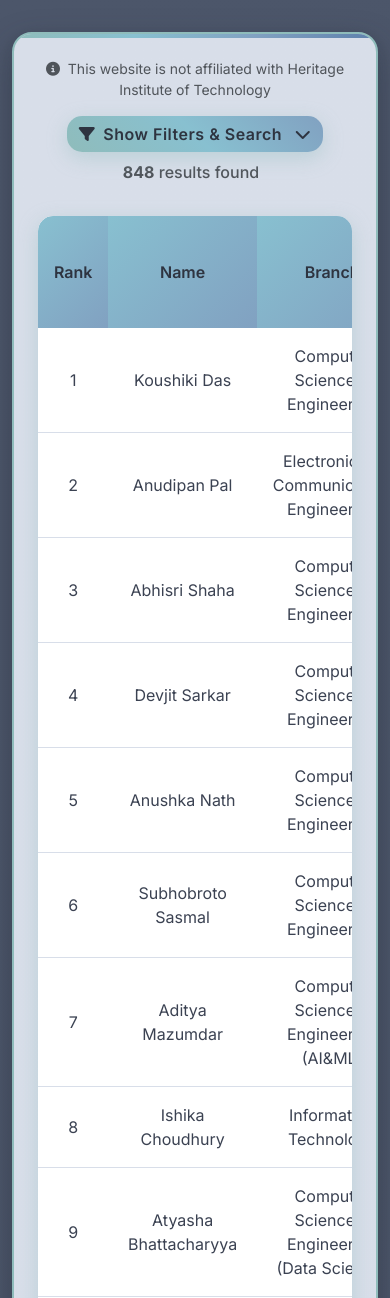
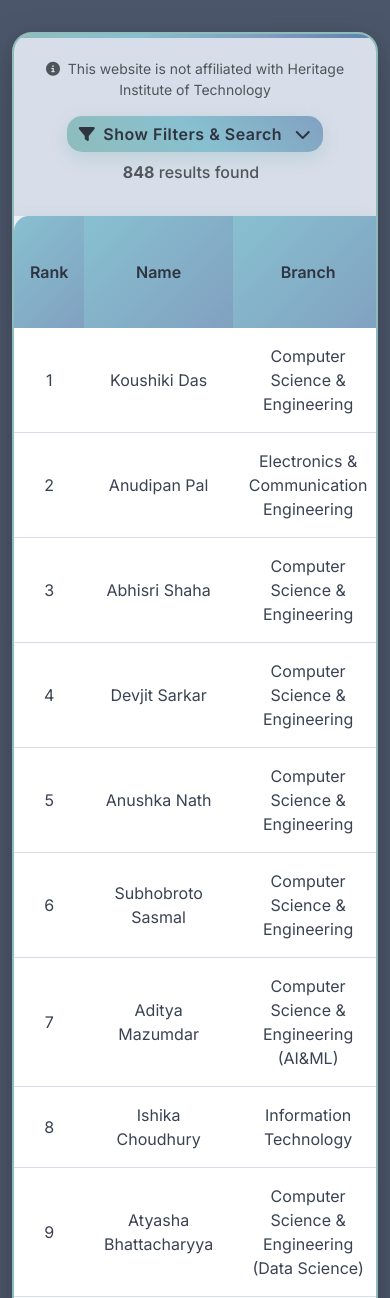
Before and after one commit to shirsakm/heritage-db, a Flask app: page /hdb/batch/2022 in a window 390 px wide. Shown: the part 59-1357 px from the top of the page. Run offline with Flask 3, Linux system fonts and the light colour scheme.

Commit message:
feat: updated table to be more readable

```diff
--- a/static/css/table.css
+++ b/static/css/table.css
@@ -182,3 +182,15 @@
         height: 42px;
     }
 }
+
+/* Mobile: make table span full inner card width (edge-to-edge inside card) */
+@media (max-width: 575.98px) {
+    .container-custom.p-4 .table-container {
+        margin-left: -1.5rem; /* negate p-4 left padding */
+        margin-right: -1.5rem; /* negate p-4 right padding */
+        border-radius: 0 0 var(--border-radius-md) var(--border-radius-md);
+    }
+    .container-custom.p-4 .table-container .table-responsive {
+        border-radius: 0; /* unify edges */
+    }
+}
```
